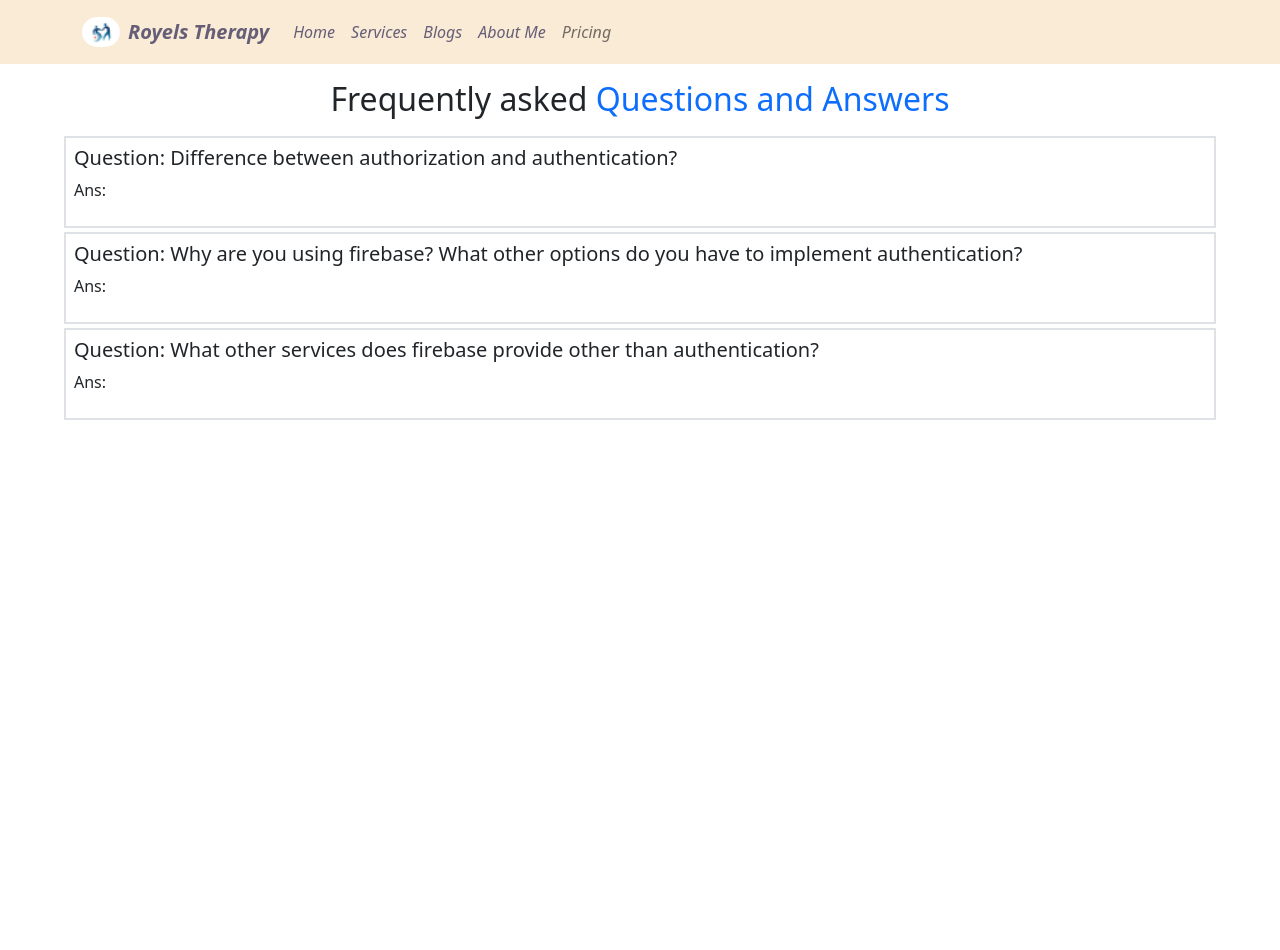
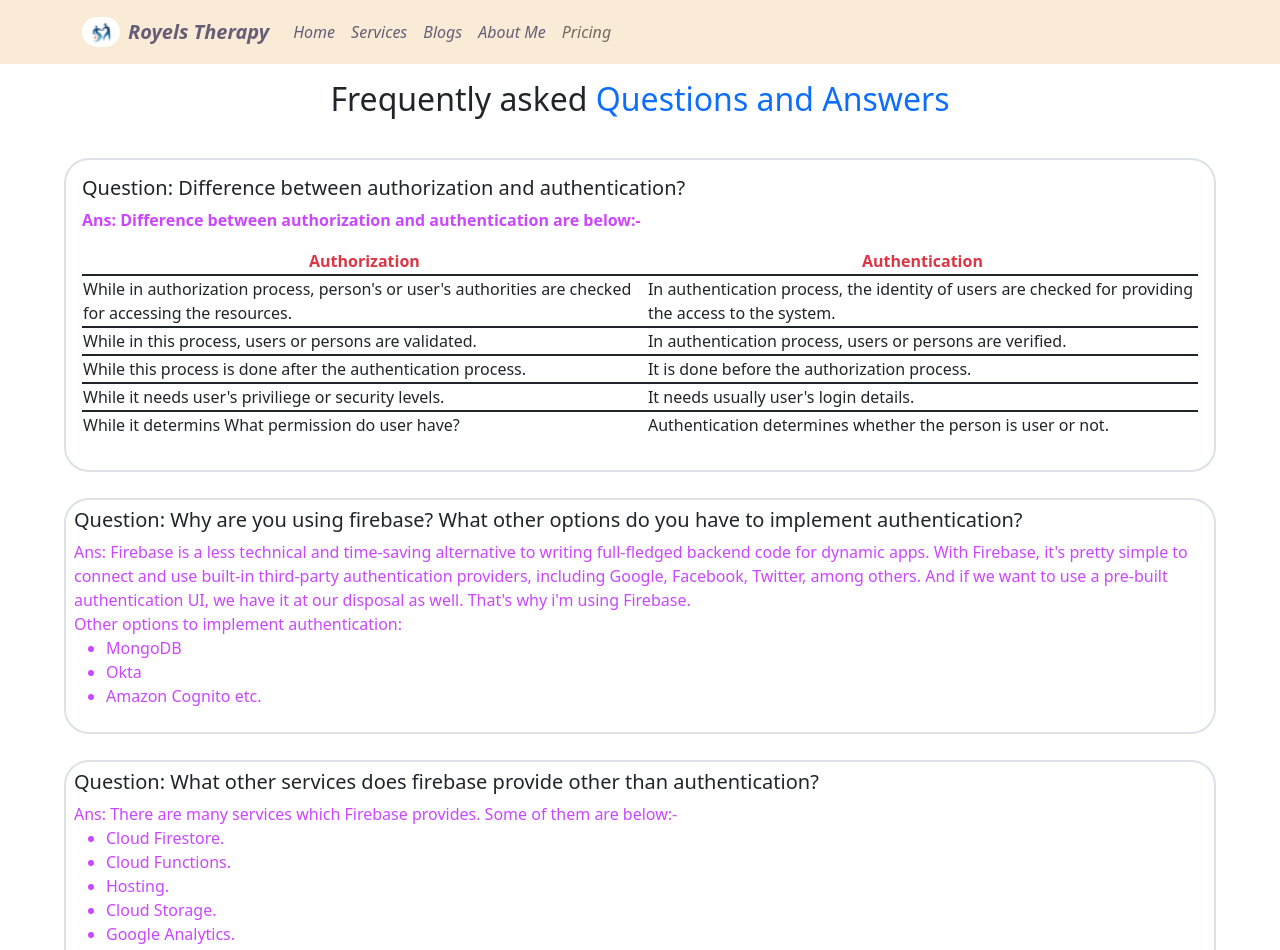
Before and after one commit to shahriar-kasem/independent-service-provider, a React (Create React App) app: page /blogs in a window 1280 px wide. Shown: the top 950 px of the page. Before the commit the page ends 800 px from the top, so only its background shows below. Built offline with nearby package versions, Linux system fonts and the light colour scheme.

Commit message:
working on blog page"

```diff
--- a/src/Components/Pages/Blogs/Blogs.css
+++ b/src/Components/Pages/Blogs/Blogs.css
@@ -8,3 +8,9 @@
     width: 90%;
     margin: 2px;
 }
+.question-answer{
+    border-radius: 25px;
+}
+.answer{
+    color: rgb(203, 71, 255);
+}
--- a/src/Components/Pages/Blogs/Blogs.js
+++ b/src/Components/Pages/Blogs/Blogs.js
@@ -6,17 +6,70 @@ const Blogs = () => {
         <div className='blogs-container mt-2'>
             <h2 className='text-center my-3'>Frequently asked <span className='text-primary'>Questions and Answers</span></h2>
             <div className='blog-container'>
-                <div className='question-answer border border-2 p-2'>
+                <div className='question-answer border border-2 p-3 my-4'>
                     <h5 className='question'>Question: Difference between authorization and authentication?</h5>
-                    <p className='answer'>Ans: </p>
+                    <div>
+                    <p className='answer fw-bold'>Ans: Difference between authorization and authentication are below:-</p>
+                    <table className='table table-container'>
+                        <tr className='text-center text-danger'>
+                            <th>Authorization</th>
+                            <th>Authentication</th>
+                        </tr>
+                        <tr>
+                            <td>While in authorization process, person's or user's authorities are checked for accessing the resources.</td>
+                            <td>In authentication process, the identity of users are checked for providing the access to the system.</td>
+                        </tr>
+                        <tr>
+                            <td>While in this process, users or persons are validated.</td>
+                            <td>In authentication process, users or persons are verified.</td>
+                        </tr>
+                        <tr>
+                            <td>While this process is done after the authentication process.</td>
+                            <td>It is done before the authorization process.</td>
+                        </tr>
+                        <tr>
+                            <td>While it needs user's priviliege or security levels.</td>
+                            <td>It needs usually user's login details.</td>
+                        </tr>
+                        <tr>
+                            <td>While it determins What permission do user have?</td>
+                            <td>Authentication determines whether the person is user or not.</td>
+                        </tr>
+                    </table>
+                    </div>
                 </div>
                 <div className='question-answer border border-2 p-2'>
                     <h5 className='question'>Question: Why are you using firebase? What other options do you have to implement authentication?</h5>
-                    <p className='answer'>Ans: </p>
+                    <div>
+                    <p className='answer'>Ans: Firebase is a less technical and time-saving alternative to writing full-fledged backend code for dynamic apps.
+                    With Firebase, it's pretty simple to connect and use built-in third-party authentication providers, including Google, Facebook, Twitter, among others. And if we want to use a pre-built authentication UI, we have it at our disposal as well.
+                    That's why i'm using Firebase.
+                    <br />
+                    Other options to implement authentication:
+                    <ul>
+                        <li>MongoDB</li>
+                        <li>Okta</li>
+                        <li>Amazon Cognito etc.</li>
+                    </ul>
+                    </p>
+                    </div>
                 </div>
-                <div className='question-answer border border-2 p-2'>
+                <div className='question-answer border border-2 p-2 my-4'>
                     <h5 className='question'>Question: What other services does firebase provide other than authentication?</h5>
-                    <p className='answer'>Ans: </p>
+                    <div>
+                    <p className='answer'>Ans: There are many services which Firebase provides. Some of them are below:-
+                    <ul>
+                        <li>Cloud Firestore.</li>
+                        <li>Cloud Functions.</li>
+                        <li>Hosting.</li>
+                        <li>Cloud Storage.</li>
+                        <li>Google Analytics.</li>
+                        <li>Cloud Messaging.</li>
+                        <li>Predictions.</li>
+                        <li>Dynamic Links etc.</li>
+                    </ul>
+                    </p>
+                    </div>
                 </div>
             </div>
         </div>
```
